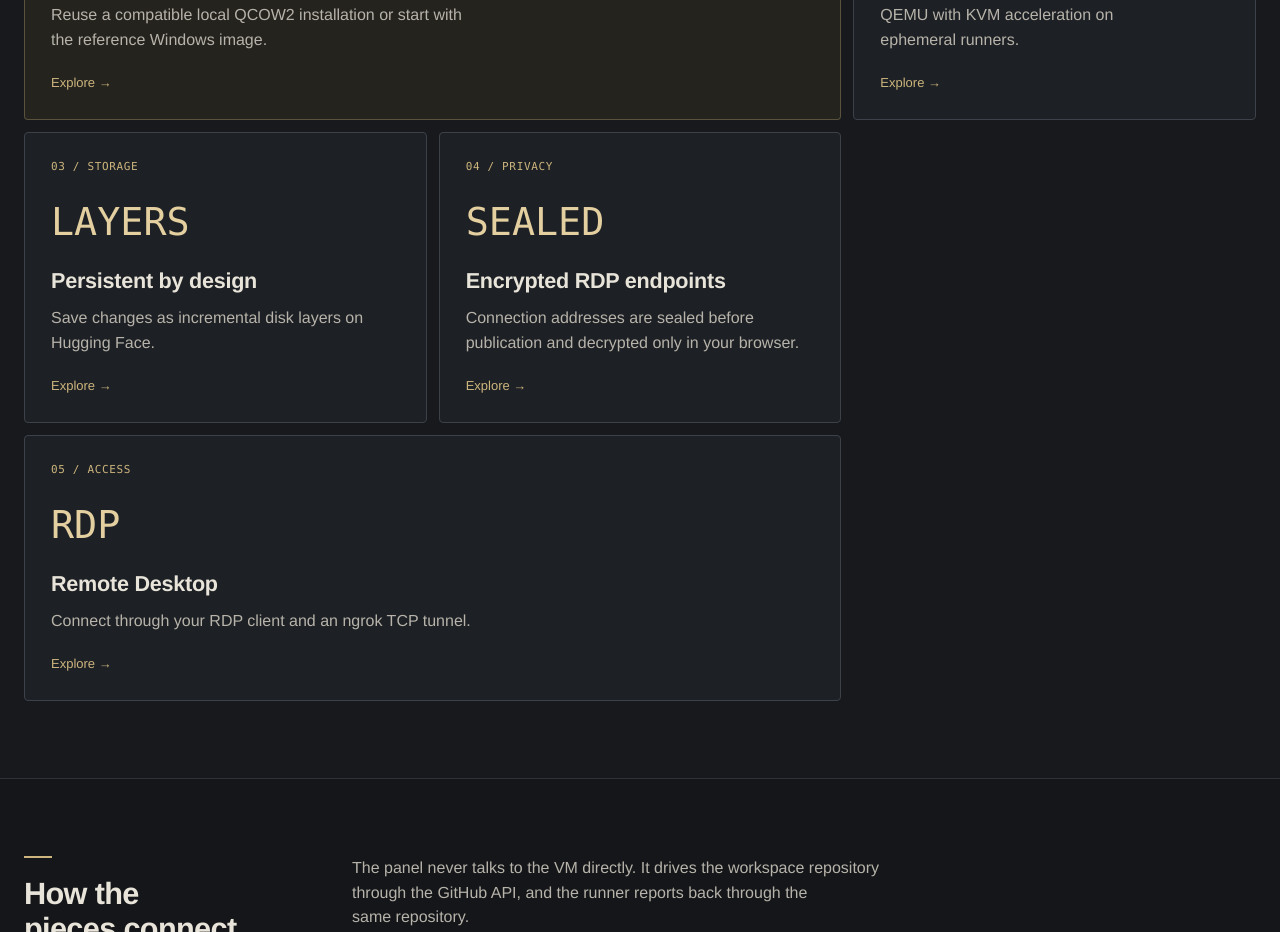
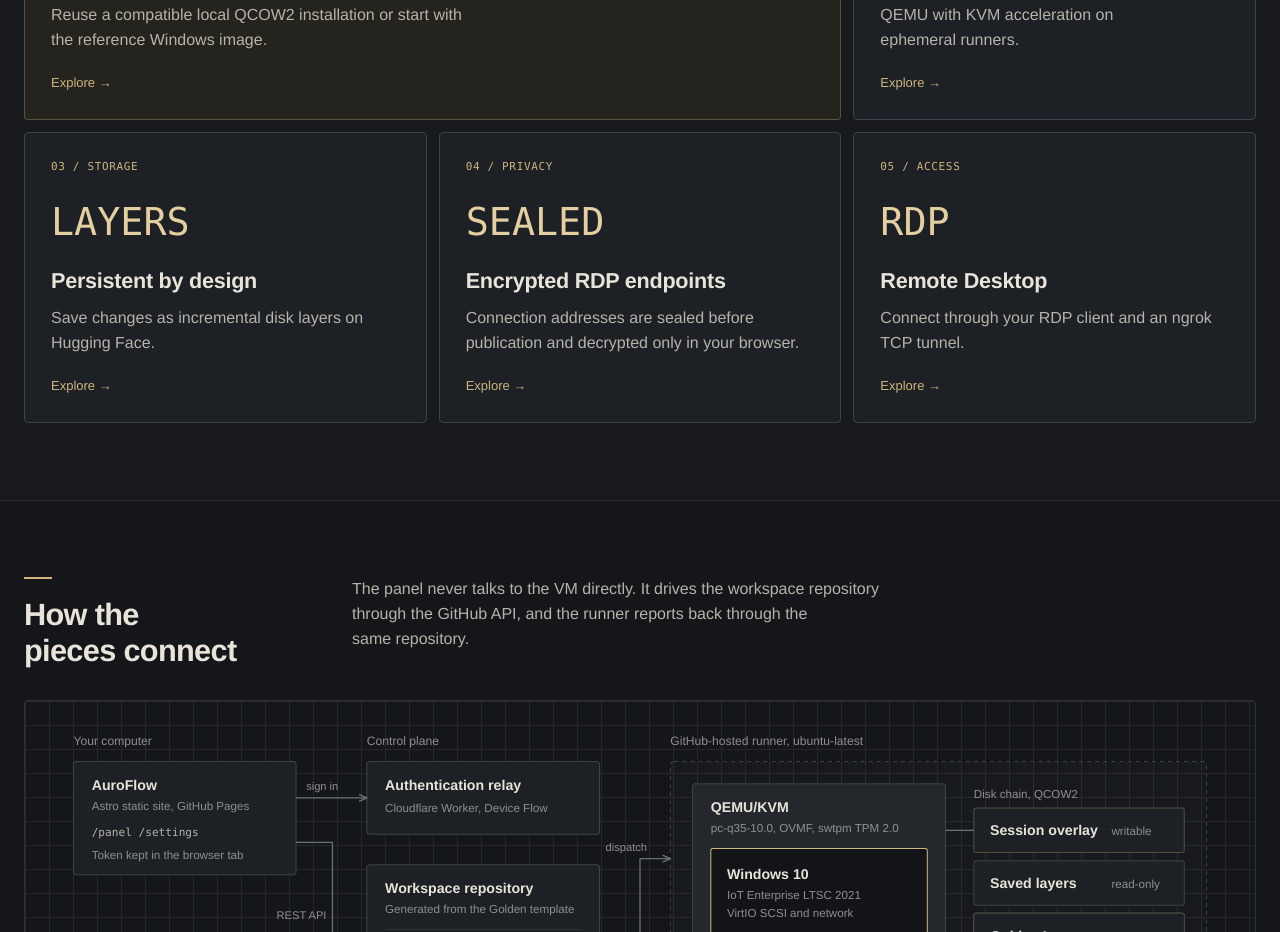
Before and after one commit to fox3000foxy/auroflow, an Astro site: page / in a window 1280 px wide. Shown: the part 1112-2044 px from the top of the page. Built offline with nearby package versions, Linux system fonts and the light colour scheme; Astro itself is replaced by a stand-in of ours; no server answers.

Commit message:
style: fix homepage feature grid alignment

```diff
--- a/src/styles/home-v2.css
+++ b/src/styles/home-v2.css
@@ -24,7 +24,7 @@
 .af-feature h3 { font-size:1.35rem; }
 .af-feature p { color:var(--c-text-2); max-width:48ch; }
 .af-feature__link { margin-top:auto; padding-top:8px; color:var(--c-gold); font-size:var(--t-sm); }
-.af-feature:last-child { grid-column:span 2; }
+.af-feature:last-child { grid-column:auto; }
 .home .band[aria-labelledby="architecture"],.home .band[aria-labelledby="persistence"],.home .band[aria-labelledby="resources"] { background:var(--c-ink); }
 .home .band[aria-labelledby="custom-golden"],.home .band[aria-labelledby="encrypted-access"] { background:var(--c-surface); }
 .home .band__head h2 { font-size:clamp(1.5rem,2.4vw,2rem); }
```
